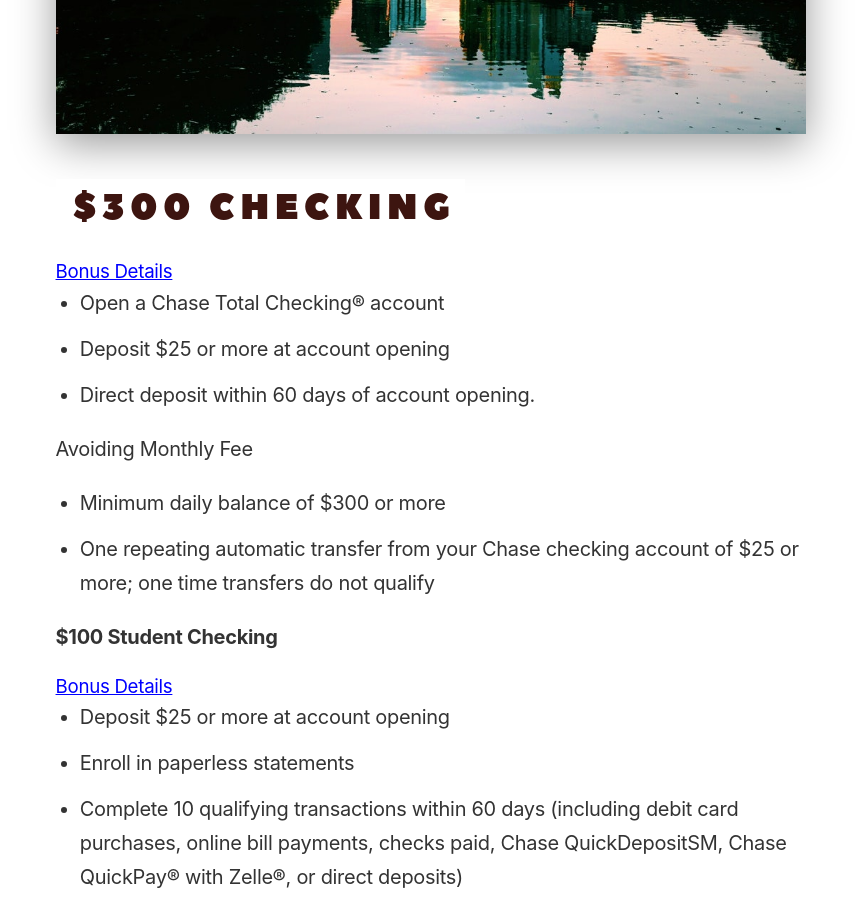
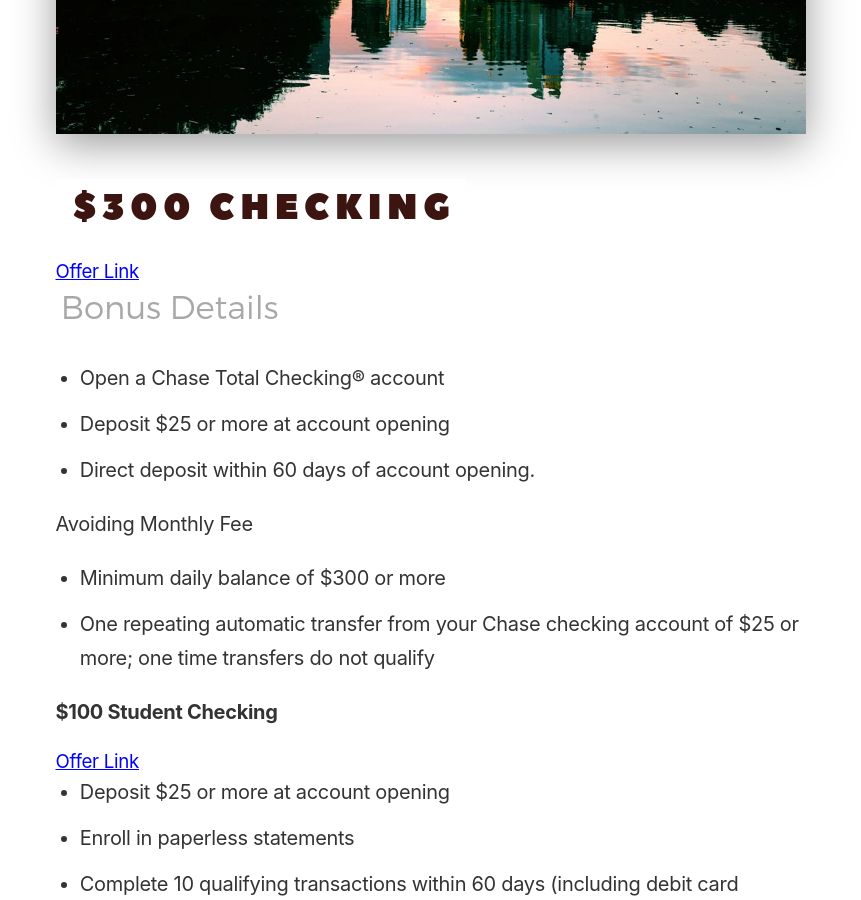
Before and after one commit to ohiosveryown/atldeals, a Jekyll site: the page built from _posts/2018-09-02-post-two.markdown, in a window 1280 px wide and 900 px high, scrolled down 687 px. Shown: the whole window, without its empty margins (209-1070 px from the left). Built offline with Jekyll 4.4.1, drawn with Linux system fonts in a browser that asks for light colours.

Commit message:
Updated Bonus Details and 1 other file

```diff
--- a/_posts/2018-09-02-post-two.markdown
+++ b/_posts/2018-09-02-post-two.markdown
@@ -13,8 +13,8 @@
 
 ![$300 Checking.png](/uploads/$300%20Checking.png)
 
-# [Bonus Details](https://accounts.chase.com/consumer/banking/extemail?code=GG2669996FX3D9Y1&jp_cmp=rb/59666/ema/LC-NM096/Body_Image_1)
-
+# [Offer Link](https://accounts.chase.com/consumer/banking/extemail?code=GG2669996FX3D9Y1&jp_cmp=rb/59666/ema/LC-NM096/Body_Image_1)
+![Bonus Details.png](/uploads/Bonus%20Details.png)
 * Open a Chase Total Checking® account
 * Deposit $25 or more at account opening
 * Direct deposit within 60 days of account opening.
@@ -27,7 +27,7 @@
 
 **$100 Student Checking**
 
-# [Bonus Details](https://www.chase.com/personal/checking/student-checking)
+# [Offer Link](https://www.chase.com/personal/checking/student-checking)
 
 * Deposit $25 or more at account opening
 
```
Also changed, not shown: _uploads/Bonus Details.png (added).
